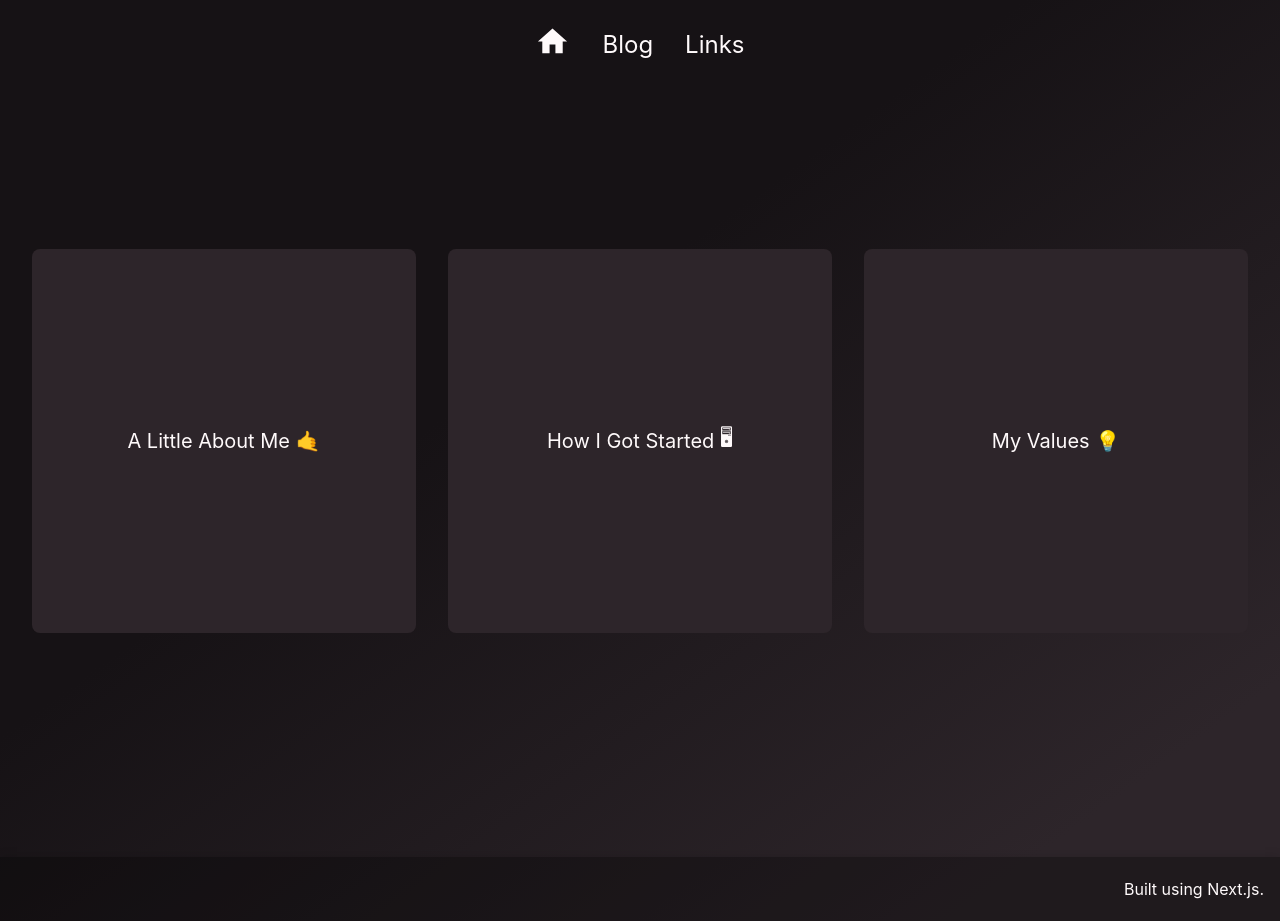
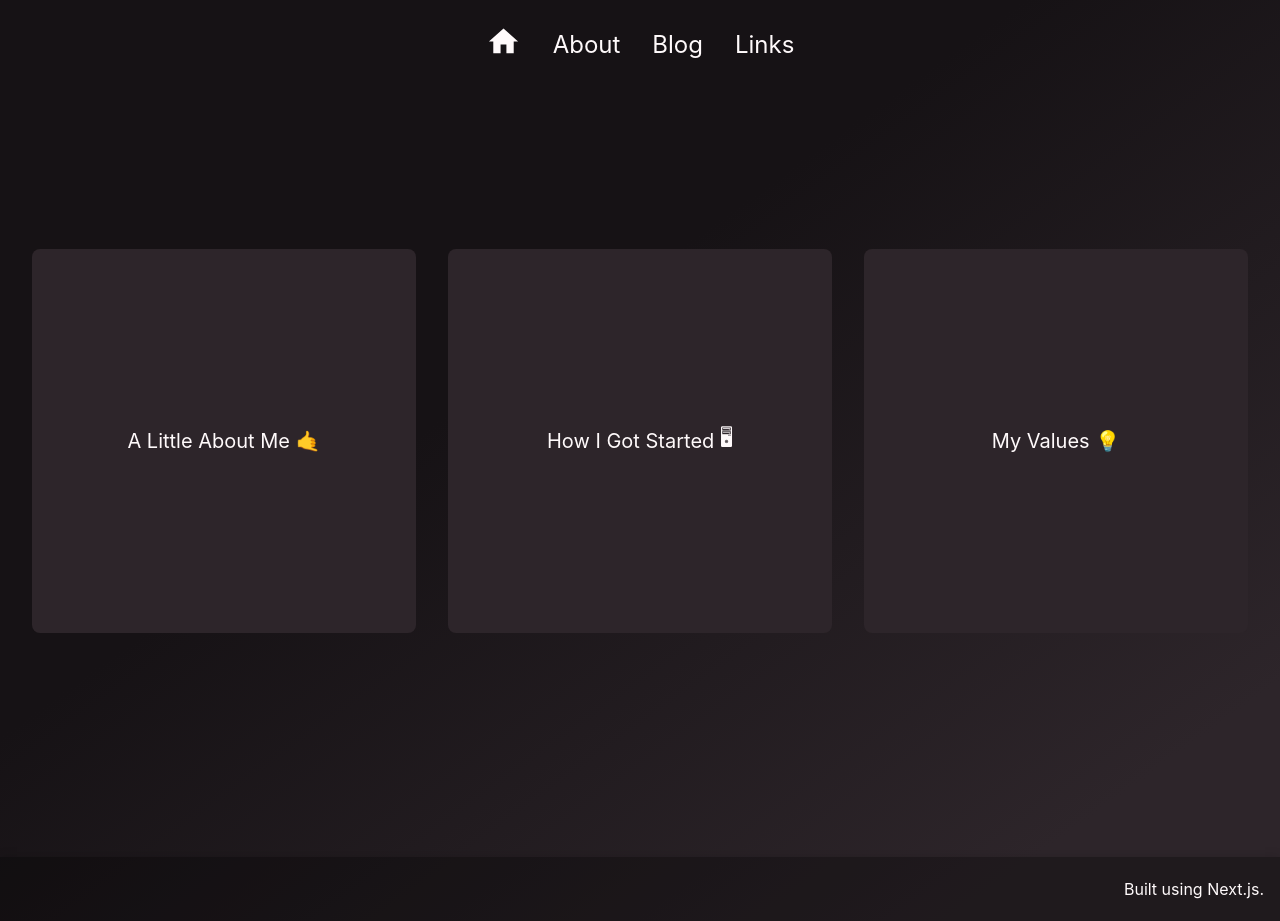
Before and after one commit to jimboslicethat/folio, a Next.js app: page /about-me in a window 1280 px wide. Built offline with nearby package versions, Linux system fonts and the light colour scheme.

Commit message:
Include About in navbar

```diff
--- a/pages/common/_navbar.tsx
+++ b/pages/common/_navbar.tsx
@@ -9,6 +9,7 @@ import styles from '../../styles/common/_navbar.module.css'
 export default function NavBar(): React.ReactElement {
   const links = [
     { href: '/', content: <HomeIcon fontSize="large" /> },
+    { href: 'about-me', content: 'About' },
     { href: '/blog-posts', content: 'Blog' },
     { href: 'links', content: 'Links' }
   ]
```
